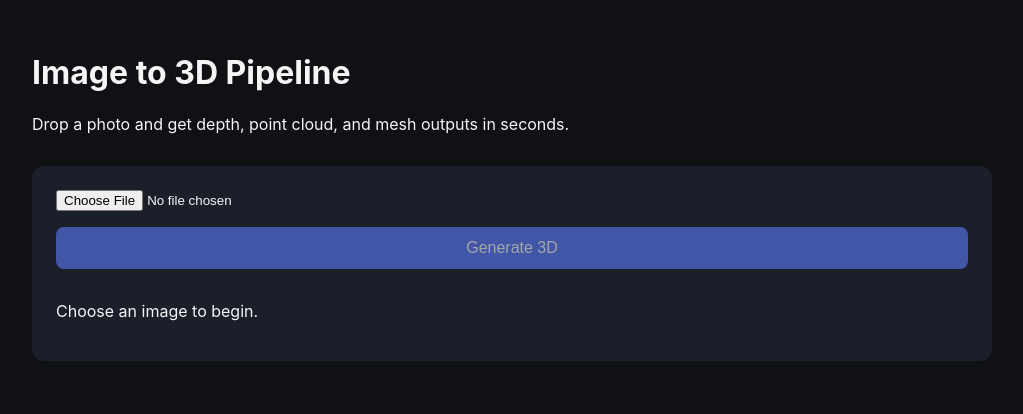
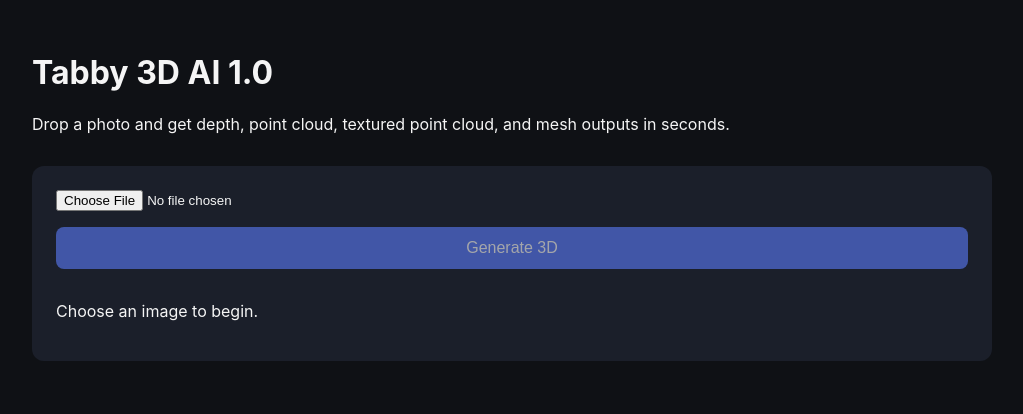
Before and after one commit to moakreal-lab/tabby-3d-ai, a FastAPI app: page / in a window 1280 px wide. Shown: the top 414 px of the page, without its empty margins (128-1151 px from the left). Run offline with FastAPI, Linux system fonts and the light colour scheme.

Commit message:
Update branding and add texture coloring

```diff
--- a/main.py
+++ b/main.py
@@ -17,7 +17,7 @@ BASE_DIR = Path(__file__).parent
 OUTPUT_DIR = BASE_DIR / "outputs"
 OUTPUT_DIR.mkdir(exist_ok=True)
 
-app = FastAPI(title="Image to 3D Pipeline")
+app = FastAPI(title="Tabby 3D AI 1.0")
 app.mount("/static", StaticFiles(directory=BASE_DIR / "static"), name="static")
 app.mount("/outputs", StaticFiles(directory=OUTPUT_DIR), name="outputs")
 templates = Jinja2Templates(directory=str(BASE_DIR / "templates"))
@@ -72,6 +72,25 @@ def depth_to_point_cloud(depth: np.ndarray) -> o3d.geometry.PointCloud:
     return pcd
 
 
+def colorize_point_cloud(pcd: o3d.geometry.PointCloud, image: Image.Image) -> None:
+    colors = np.asarray(image).astype(np.float32) / 255.0
+    height, width, _ = colors.shape
+    points = np.asarray(pcd.points)
+    if points.size == 0:
+        return
+    x_min, x_max = points[:, 0].min(), points[:, 0].max()
+    y_min, y_max = points[:, 1].min(), points[:, 1].max()
+    x_range = x_max - x_min
+    y_range = y_max - y_min
+    if x_range == 0 or y_range == 0:
+        return
+    u = (points[:, 0] - x_min) / x_range
+    v = (points[:, 1] - y_min) / y_range
+    u = np.clip((u * (width - 1)).round().astype(int), 0, width - 1)
+    v = np.clip(((1 - v) * (height - 1)).round().astype(int), 0, height - 1)
+    pcd.colors = o3d.utility.Vector3dVector(colors[v, u])
+
+
 def point_cloud_to_mesh(pcd: o3d.geometry.PointCloud) -> o3d.geometry.TriangleMesh:
     pcd.orient_normals_consistent_tangent_plane(10)
     mesh, _ = o3d.geometry.TriangleMesh.create_from_point_cloud_poisson(
@@ -80,6 +99,16 @@ def point_cloud_to_mesh(pcd: o3d.geometry.PointCloud) -> o3d.geometry.TriangleMe
     )
     mesh.compute_vertex_normals()
     return mesh
+
+
+def transfer_colors_to_mesh(
+    mesh: o3d.geometry.TriangleMesh, pcd: o3d.geometry.PointCloud
+) -> None:
+    if len(pcd.points) == 0:
+        return
+    if len(pcd.colors) == 0:
+        return
+    mesh.vertex_colors = pcd.colors
 
 
 @app.get("/", response_class=HTMLResponse)
@@ -105,10 +134,12 @@ async def process_image(file: UploadFile = File(...)):
     depth_image.save(depth_path)
 
     pcd = depth_to_point_cloud(depth)
+    colorize_point_cloud(pcd, image)
     pcd_path = job_dir / "point_cloud.ply"
     o3d.io.write_point_cloud(str(pcd_path), pcd)
 
     mesh = point_cloud_to_mesh(pcd)
+    transfer_colors_to_mesh(mesh, pcd)
     mesh_path = job_dir / "mesh.ply"
     o3d.io.write_triangle_mesh(str(mesh_path), mesh)
     mesh_obj_path = job_dir / "mesh.obj"
--- a/templates/index.html
+++ b/templates/index.html
@@ -3,14 +3,14 @@
   <head>
     <meta charset="UTF-8" />
     <meta name="viewport" content="width=device-width, initial-scale=1.0" />
-    <title>Image to 3D Pipeline</title>
+    <title>Tabby 3D AI 1.0</title>
     <link rel="stylesheet" href="/static/style.css" />
   </head>
   <body>
     <main class="container">
       <header>
-        <h1>Image to 3D Pipeline</h1>
-        <p>Drop a photo and get depth, point cloud, and mesh outputs in seconds.</p>
+        <h1>Tabby 3D AI 1.0</h1>
+        <p>Drop a photo and get depth, point cloud, textured point cloud, and mesh outputs in seconds.</p>
       </header>
 
       <section class="upload-card">
```
Also changed, not shown: README.md.
